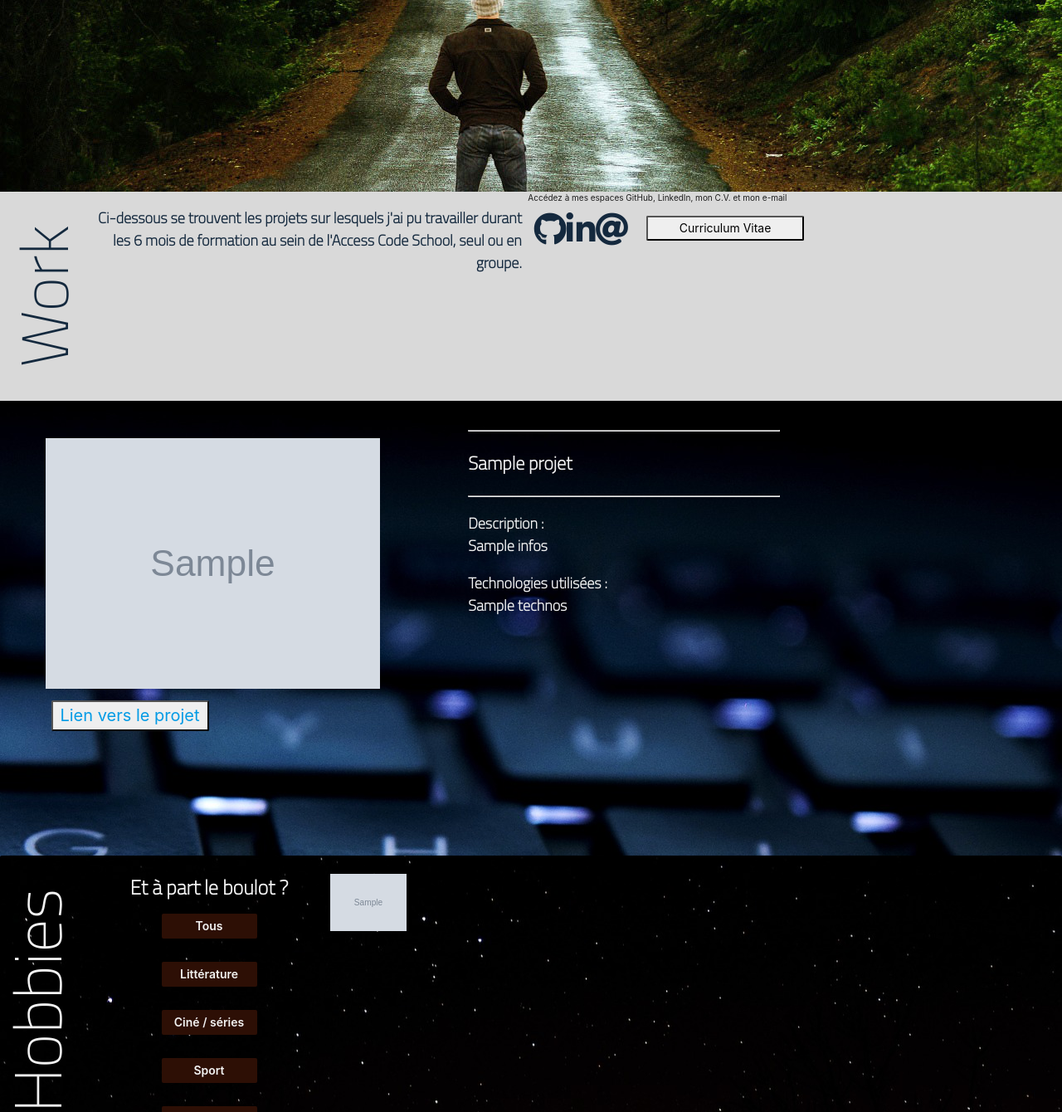
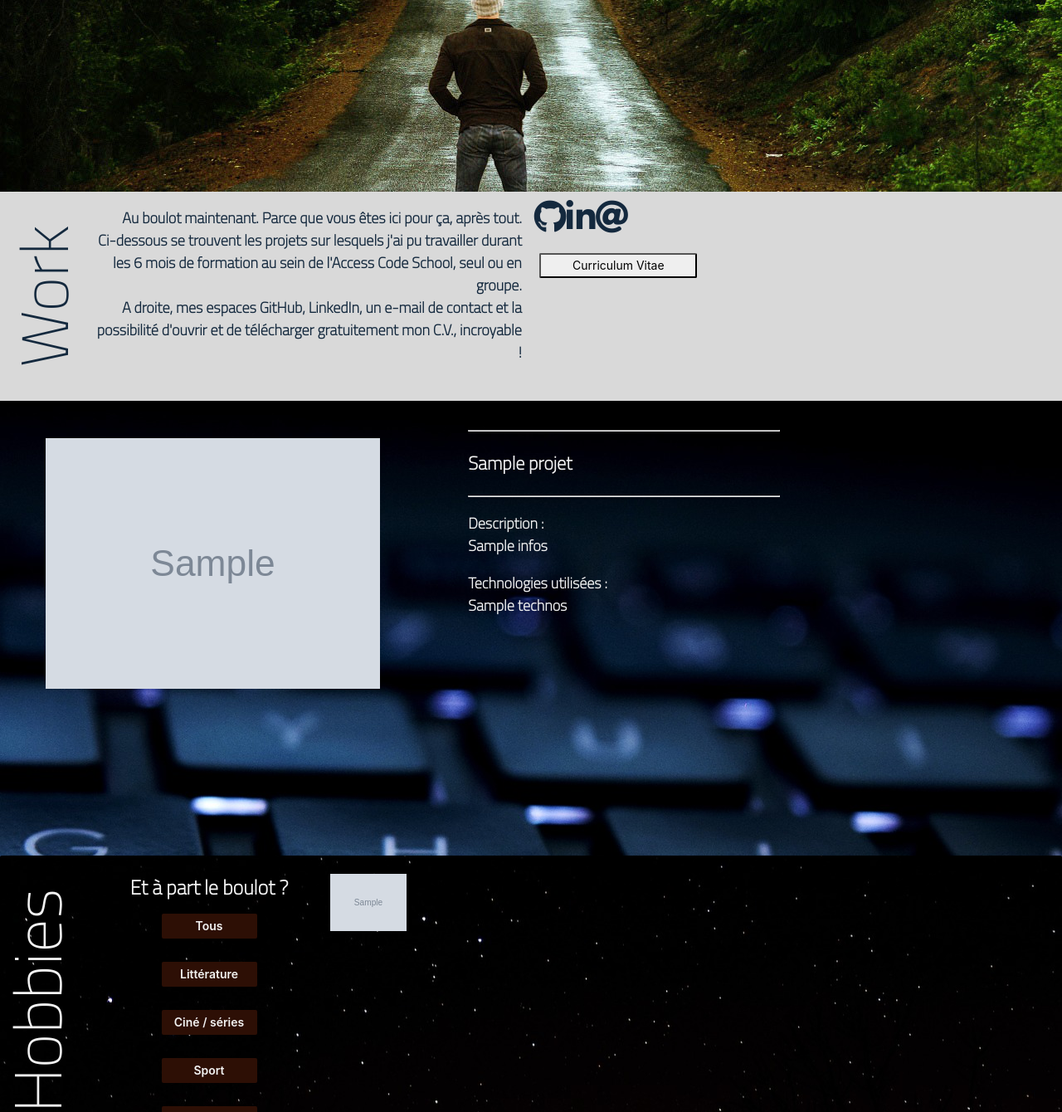
Before and after one commit to loanpasionek/PortfolioChill_Symfony, a Symfony app: template templates/page/index.html.twig in a window 1280 px wide. Shown: the part 569-1909 px from the top of the page at 83% size. Run offline with Twig, Linux system fonts and the light colour scheme; the template is opened without the code that fills it: most values are stand-ins (such as "Sample title", 1, 10 or a date in 2020); grey boxes marked "Sample" are stand-in pictures; some libraries are stand-ins or nearby versions.

Commit message:
travail sur la section 'work'

```diff
--- a/public/css/style.css
+++ b/public/css/style.css
@@ -212,7 +212,7 @@ body{overflow-x:hidden;}
             nav ul a:focus::after{border-bottom: 1px solid blue;}
             a:hover{color:#FF5722 !important;}
 
-            .faHover:hover{color:#FF5722 !important;}
+            .faHover:hover{color:#ffff !important;}
 
             .opacity95{opacity:0.95;}
             .opacity20
--- a/public/js/script.js
+++ b/public/js/script.js
@@ -60,7 +60,7 @@ $('.owl-carousel').owlCarousel(
     {
         loop:true,
         nav:false,
-        autoplay:true,
+        autoplay:false,
         autoplayTimeout:6000,
         autoplayHoverPause:true,
         responsive:
@@ -226,27 +226,21 @@ $('.owl-carousel').owlCarousel(
     /* ------------ Gestion du modal ------------ */
 
 
-    // Get the modal
-    var modal = $('#modal');
-
-    // Get the button that opens the modal
+    var modal = document.getElementById('modal');
     var btn = document.getElementById("button-modal");
-
-    // Get the <span> element that closes the modal
     var span = document.getElementsByClassName("close")[0];
 
-    // When the user clicks on the button, open the modal
-    btn.onclick = function() {
+    btn.onclick = function()
+    {
         modal.style.display = "block";
     }
-
-    // When the user clicks on <span> (x), close the modal
-    span.onclick = function() {
+    span.onclick = function()
+    {
         modal.style.display = "none";
     }
 
-    // When the user clicks anywhere outside of the modal, close it
-    window.onclick = function(event) {
+    window.onclick = function(event)
+    {
         if (event.target == modal) {
             modal.style.display = "none";
         }
--- a/templates/page/index.html.twig
+++ b/templates/page/index.html.twig
@@ -17,18 +17,15 @@
             <h2 class="color5 nomargin titillium rotated fs80 fs80-sm titleSection h2padd h2-sm mtop30p">Work</h2>
         </div>
         <div class="col l5 m6 fs24 right-align titillium">
-                <p class="fs20-mm fs24-sm fs24-xs color5 text-justify-sm bold">
+                <p class="fs20-mm fs24-sm fs24-xs color5 text-justify-sm bold">Au boulot maintenant. Parce que vous êtes ici pour ça, après tout. <br>
                 Ci-dessous se trouvent les projets sur lesquels j'ai pu travailler durant les 6 mois de formation au sein de l'Access Code
-                School, seul ou en groupe.
+                School, seul ou en groupe. <br>
+                A droite, mes espaces GitHub, LinkedIn, un e-mail de contact et la possibilité d'ouvrir et de télécharger gratuitement mon C.V., incroyable !
                 </p>
-
-
-
 
         </div>
         <div>
-            <p class="nomargin">Accédez à mes espaces GitHub, LinkedIn, mon C.V. et mon e-mail</p>
-            <ul class="col flex">
+            <ul class="col l5 flex jccaround">
                 <li><a href="https://github.com/loanpasionek/" target="_blank" ><i class="fab faHover fa-github fs40 fs40-xs color5"></i></a></li>
                 <li><a href="https://www.linkedin.com/in/loan-pasionek" target="_blank"><i class="fab faHover fa-linkedin-in fs40 fs40-xs color5"></i></a></li>
                 <li><a href="mailto:l.pasionek@gmail.com"><i class="fas faHover fa-at fs40 fs40-xs color5"></i></a></li>
@@ -63,7 +60,7 @@
                         <img src="{{ asset( projet.image )}}" alt="images projets" class="col l10 s12 imgCarousel">
                         </a>
 
-                        <button id="lienProjet"><a href="{{ projet.url }}" target="_blank" class="fs20">Lien vers le projet</a></button>
+
 
                     </div>
                     <div class="col l5 s12 titillium mtop30p">
@@ -82,9 +79,6 @@
                         </div>
                     </div>
                 </div>
-                    <!--<div class="owl-prev">prev</div>
-                    <div class="owl-next">next</div>-->
-
             </div>
             {% endfor %}
 
```
